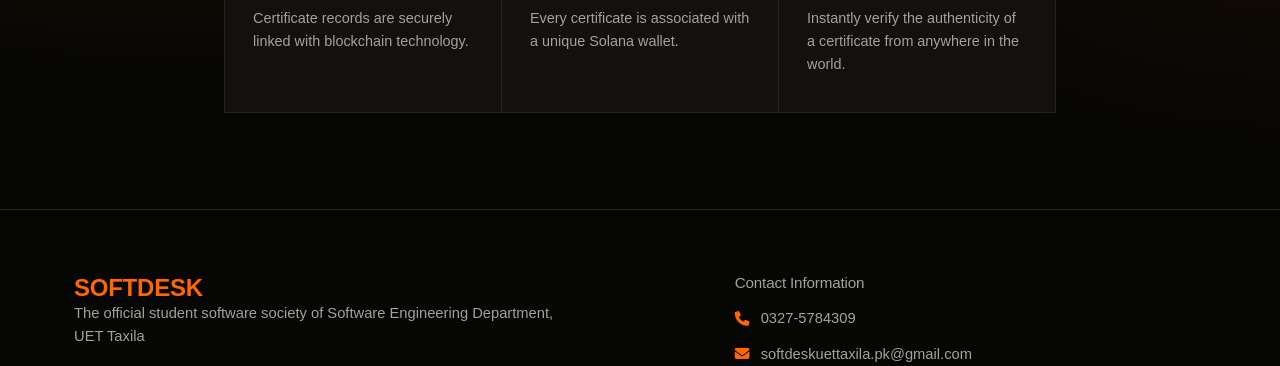
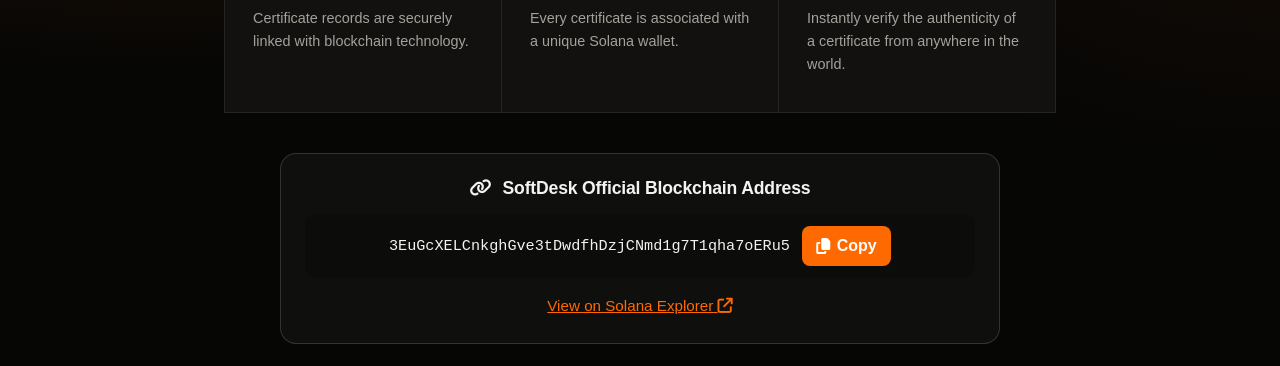
Before and after one commit to Sadafhssc/Softdesk_main, a plain HTML site: page index.html in a window 1280 px wide. Shown: the part 8232-8598 px from the top of the page. Drawn offline with Linux system fonts and the light colour scheme; a script that the page names is missing; files whose address does not match are found by name.

Commit message:
feat: add official Solana blockchain address section with copy button and orange themed styling

```diff
--- a/css/styles.css
+++ b/css/styles.css
@@ -976,6 +976,73 @@
     position: relative;
     margin: 0;
 }
+.verify-address {
+  margin: 2.5rem auto 0;
+  max-width: 720px;
+  padding: 1.5rem;
+  text-align: center;
+  border: 1px solid rgba(255, 255, 255, 0.15);
+  border-radius: 16px;
+  background: rgba(255, 255, 255, 0.04);
+}
+
+.verify-address-title {
+  margin: 0 0 1rem;
+  font-size: 1.1rem;
+}
+
+.verify-address-title i {
+  margin-right: 0.4rem;
+}
+
+.verify-address-box {
+  display: flex;
+  align-items: center;
+  justify-content: center;
+  gap: 0.75rem;
+  flex-wrap: wrap;
+  padding: 0.75rem 1rem;
+  border-radius: 10px;
+  background: rgba(0, 0, 0, 0.25);
+}
+
+.verify-address-box code {
+  font-family: "Courier New", monospace;
+  font-size: 0.95rem;
+  word-break: break-all;
+}
+
+.verify-copy-btn {
+  display: inline-flex;
+  align-items: center;
+  gap: 0.4rem;
+  padding: 0.45rem 0.9rem;
+  border: 0;
+  border-radius: 8px;
+  cursor: pointer;
+  font-weight: 600;
+  background:  #ff6a00;
+  color: #fff;
+  transition: opacity 0.2s ease;
+}
+
+.verify-copy-btn:hover {
+  opacity: 0.85;
+}
+
+.verify-explorer-link {
+  display: inline-block;
+  margin-top: 1rem;
+  font-size: 0.95rem;
+  text-decoration: underline;
+  color:#ff6a00
+}
+
+@media (max-width: 480px) {
+  .verify-address-box code {
+    font-size: 0.8rem;
+  }
+}
 
 .verify-statement {
     display: flex;
--- a/index.html
+++ b/index.html
@@ -835,6 +835,32 @@
         </p>
       </div>
     </div>
+
+    <!-- Official Blockchain Address -->
+    <div class="verify-address reveal">
+      <h3 class="verify-address-title">
+        <i class="fas fa-link"></i> SoftDesk Official Blockchain Address
+      </h3>
+      <div class="verify-address-box">
+        <code id="softdesk-address">3EuGcXELCnkghGve3tDwdfhDzjCNmd1g7T1qha7oERu5</code>
+        <button
+          type="button"
+          class="verify-copy-btn"
+          id="copy-address-btn"
+          aria-label="Copy official blockchain address"
+        >
+          <i class="fas fa-copy"></i> <span>Copy</span>
+        </button>
+      </div>
+      <a
+        class="verify-explorer-link"
+        href="https://explorer.solana.com/address/3EuGcXELCnkghGve3tDwdfhDzjCNmd1g7T1qha7oERu5"
+        target="_blank"
+        rel="noopener noreferrer"
+      >
+        View on Solana Explorer <i class="fas fa-arrow-up-right-from-square"></i>
+      </a>
+    </div>
   </div>
 </section>
     </main>
@@ -883,7 +909,7 @@
           <h4>Contact Information</h4>
           <p>
             <i class="fas fa-phone" aria-hidden="true"></i>
-            <a href="tel:+92519047747">0327-5784309</a>
+            <a href="tel:+923275784309">0327-5784309</a>
           </p>
           <p>
             <i class="fas fa-envelope" aria-hidden="true"></i>
--- a/js/enhanced-script.js
+++ b/js/enhanced-script.js
@@ -229,3 +229,19 @@
     });
   }
 })();
+document.getElementById("copy-address-btn")?.addEventListener("click", async function () {
+  const address = document.getElementById("softdesk-address").textContent.trim();
+  const label = this.querySelector("span");
+  try {
+    await navigator.clipboard.writeText(address);
+    label.textContent = "Copied!";
+  } catch (e) {
+    label.textContent = "Press Ctrl+C";
+    const range = document.createRange();
+    range.selectNodeContents(document.getElementById("softdesk-address"));
+    const sel = window.getSelection();
+    sel.removeAllRanges();
+    sel.addRange(range);
+  }
+  setTimeout(() => (label.textContent = "Copy"), 2000);
+});
```
Also changed, not shown: images/team/softdesk-logo.jpg (renamed from images/softdesk-logo.jpg). Lines whose indentation alone changed are shown as unchanged.
